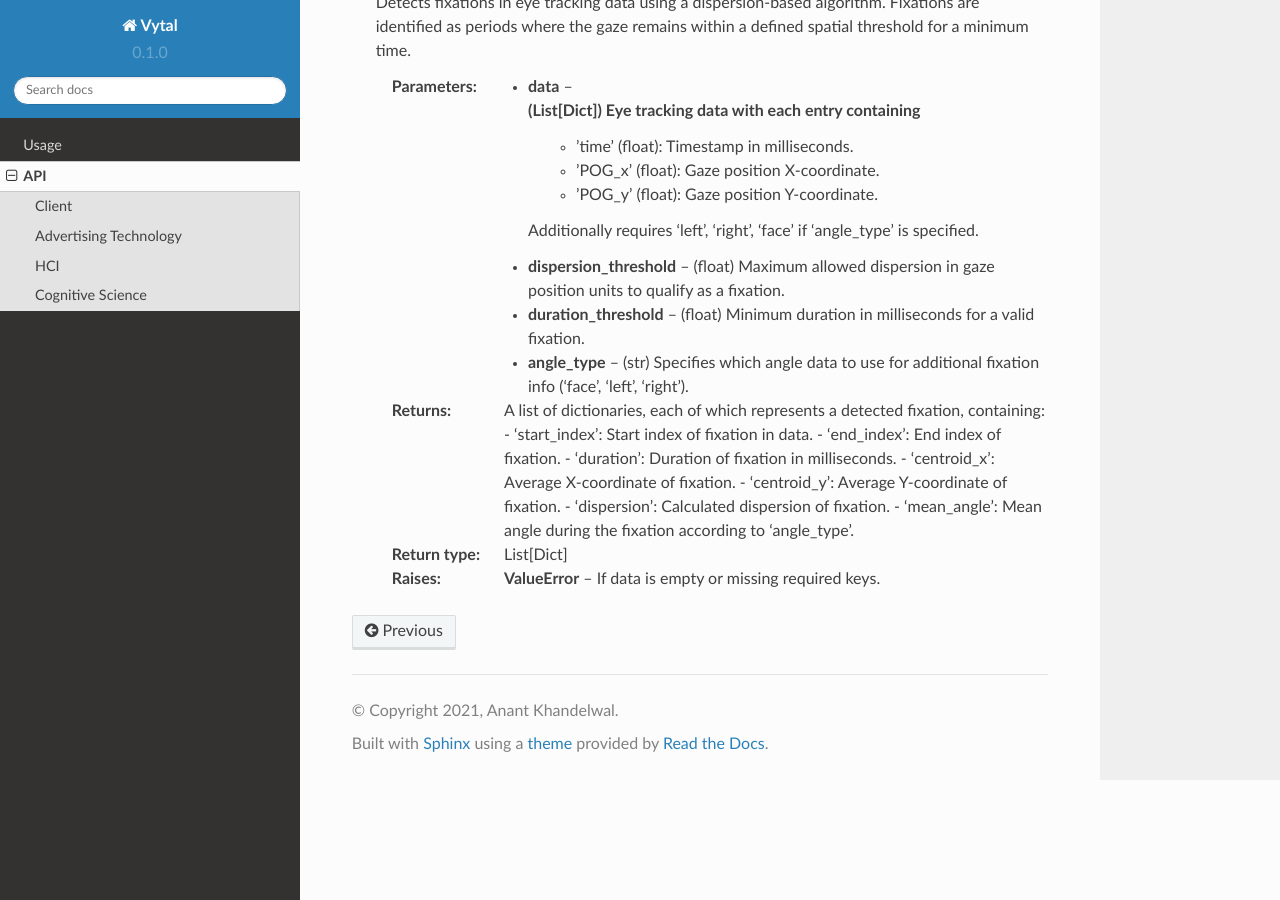
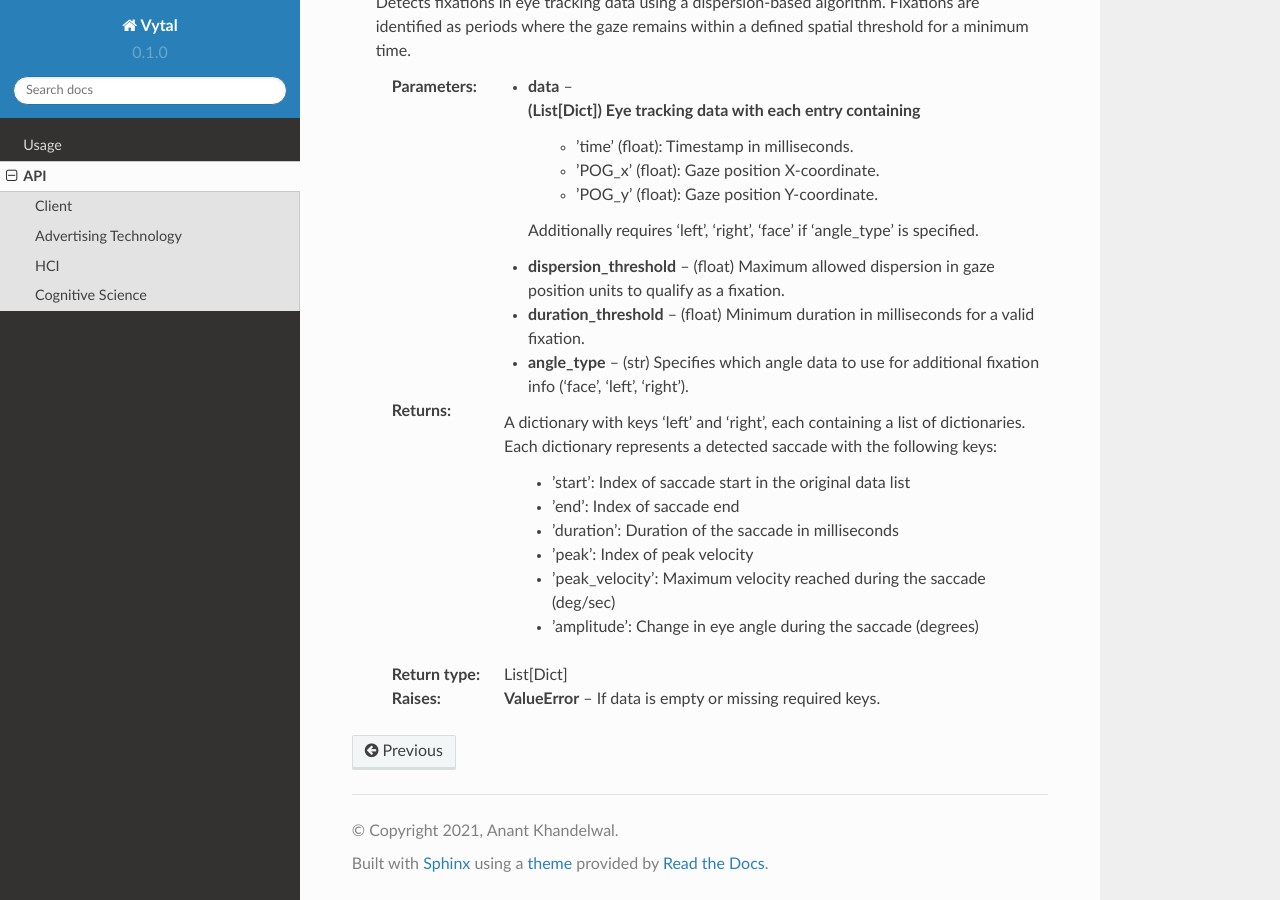
Before and after one commit to anantk2006/vytal, a Sphinx documentation site: the page built from docs/source/api.rst, in a window 1280 px wide and 900 px high, scrolled down 11872 px. Built offline with Sphinx 7.4.7 and the Read the Docs theme 2.0.0, drawn with Linux system fonts in a browser that asks for light colours.

Commit message:
Update api.rst

```diff
--- a/docs/source/api.rst
+++ b/docs/source/api.rst
@@ -528,14 +528,14 @@ Cognitive Science
    :param duration_threshold: (float) Minimum duration in milliseconds for a valid fixation.
    :param angle_type: (str) Specifies which angle data to use for additional fixation info ('face', 'left', 'right').
 
-   :return: A list of dictionaries, each of which represents a detected fixation, containing:
-            - 'start_index': Start index of fixation in data.
-            - 'end_index': End index of fixation.
-            - 'duration': Duration of fixation in milliseconds.
-            - 'centroid_x': Average X-coordinate of fixation.
-            - 'centroid_y': Average Y-coordinate of fixation.
-            - 'dispersion': Calculated dispersion of fixation.
-            - 'mean_angle': Mean angle during the fixation according to 'angle_type'.
+   :return: A dictionary with keys 'left' and 'right', each containing a list of
+        dictionaries. Each dictionary represents a detected saccade with the following keys:
+            - 'start': Index of saccade start in the original data list
+            - 'end': Index of saccade end
+            - 'duration': Duration of the saccade in milliseconds
+            - 'peak': Index of peak velocity
+            - 'peak_velocity': Maximum velocity reached during the saccade (deg/sec)
+            - 'amplitude': Change in eye angle during the saccade (degrees)
    :rtype: List[Dict]
 
    :raises ValueError: If data is empty or missing required keys.
```
